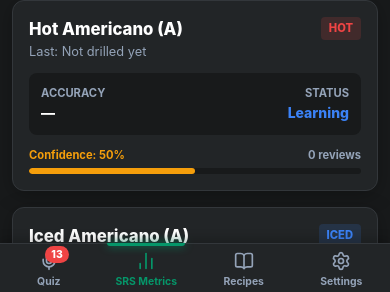
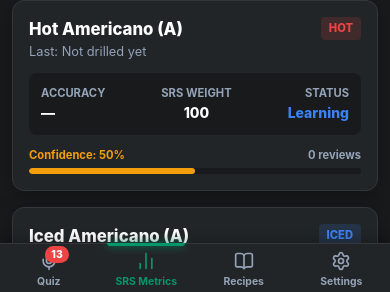
Before and after one commit to miles2542/starbucks-barista-audio-drill, a React (Vite) app: page / in a window 390 px wide. Both pictures are taken after a click on the button "SRS Metrics". Shown: the part 550-842 px from the top of the page. Built offline with nearby package versions, Linux system fonts and the light colour scheme.

Commit message:
feat(srs): add weight display and review metrics to mobile dashboard view (v1.9.6)

```diff
--- a/package.json
+++ b/package.json
@@ -1,7 +1,7 @@
 {
   "name": "vite-app",
   "private": true,
-  "version": "1.9.5",
+  "version": "1.9.6",
   "type": "module",
   "scripts": {
     "dev": "vite",
--- a/src/components/SRSDashboard.tsx
+++ b/src/components/SRSDashboard.tsx
@@ -47,8 +47,8 @@ export function SRSDashboard({ recipes }: SRSDashboardProps) {
       const passRate = totalReviews > 0 ? Math.round((totalCorrect / totalReviews) * 100) : 0;
       const weight = data.weight || 100;
 
-      // Confidence Score % formula based on SM-2 weight range (10 to 250)
-      const weightPenalty = Math.min(100, Math.max(0, ((weight - 10) / 240) * 100));
+      // Confidence Score % formula based on SM-2 weight range (15 to 250)
+      const weightPenalty = Math.min(100, Math.max(0, ((weight - 15) / 235) * 100));
       let confidenceScore = Math.round(100 - weightPenalty);
       if (totalReviews === 0) confidenceScore = 50;
 
@@ -402,7 +402,13 @@ export function SRSDashboard({ recipes }: SRSDashboardProps) {
               <div style={{ display: 'flex', flexDirection: 'column' }}>
                 <span style={{ fontSize: '0.7rem', color: 'var(--text-muted)', fontWeight: 700 }}>ACCURACY</span>
                 <span style={{ fontWeight: 800, color: g.passRate >= 80 ? 'var(--accent-mint)' : '#FFF' }}>
-                  {g.totalReviews > 0 ? `${g.passRate}%` : '—'}
+                  {g.totalReviews > 0 ? `${g.passRate}% (${g.totalCorrect}/${g.totalReviews} passed)` : '—'}
+                </span>
+              </div>
+              <div style={{ display: 'flex', flexDirection: 'column', alignItems: 'center' }}>
+                <span style={{ fontSize: '0.7rem', color: 'var(--text-muted)', fontWeight: 700 }}>SRS WEIGHT</span>
+                <span style={{ fontWeight: 800, color: '#FFF' }}>
+                  {Math.round(g.weight)}
                 </span>
               </div>
               <div style={{ display: 'flex', flexDirection: 'column', alignItems: 'flex-end' }}>
--- a/vite.config.ts
+++ b/vite.config.ts
@@ -10,7 +10,7 @@ try {
 export default defineConfig({
   plugins: [react()],
   define: {
-    __APP_VERSION__: JSON.stringify('1.9.5'),
+    __APP_VERSION__: JSON.stringify('1.9.6'),
     __GIT_COMMIT_HASH__: JSON.stringify(commitHash)
   }
 });
```
